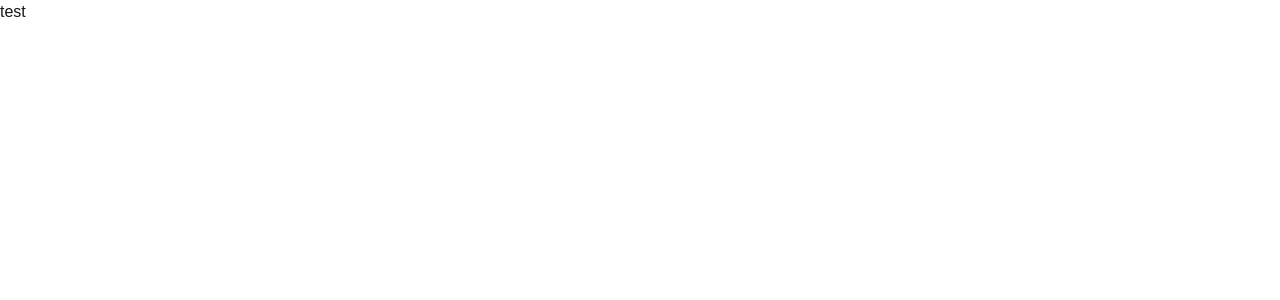
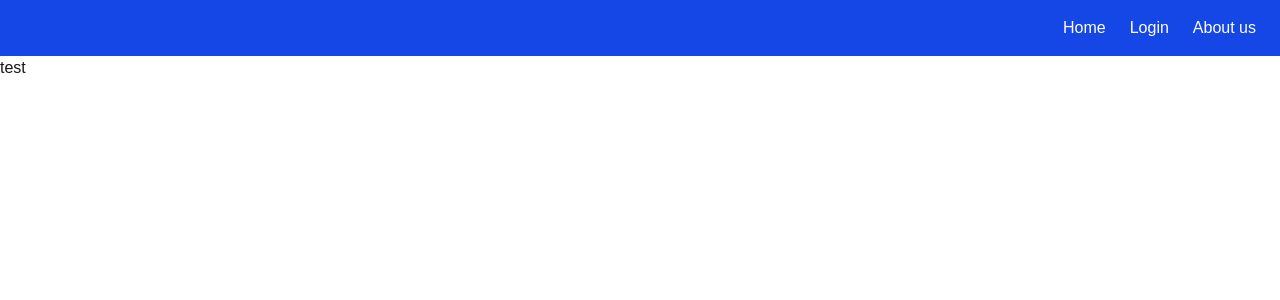
Before and after one commit to DelaO888/effetools-mock, a Next.js app: page / in a window 1280 px wide. Shown: the top 300 px of the page. Built offline with nearby package versions, Linux system fonts and the light colour scheme.

Commit message:
navbar implementation

```diff
--- a/src/app/(dashboard)/layout.tsx
+++ b/src/app/(dashboard)/layout.tsx
@@ -1,12 +1,21 @@
+import Navbar from "@/components/ui/Navbar"
+
 export default function DashboardLayout({
   children,
 }: {
   children: React.ReactNode
 }) {
+
+
+
   return (
     <div className="flex min-h-screen">
       {/* sidebar will go here later */}
-      <main className="flex-1">{children}</main>
+
+      <main className="flex-1">
+        <Navbar></Navbar>
+        {children}
+        </main>
     </div>
   )
 }
--- /dev/null
+++ b/src/components/ui/Navbar.tsx
@@ -0,0 +1,11 @@
+export default function Navbar() {
+  return (
+    <nav className="sticky top-0 w-full bg-blue-700">
+      <ul className="flex items-center justify-end gap-6 px-6 py-4">
+        <li className="text-white cursor-pointer">Home</li>
+        <li className="text-white cursor-pointer">Login</li>
+        <li className="text-white cursor-pointer">About us</li>
+      </ul>
+    </nav>
+  )
+}
```
